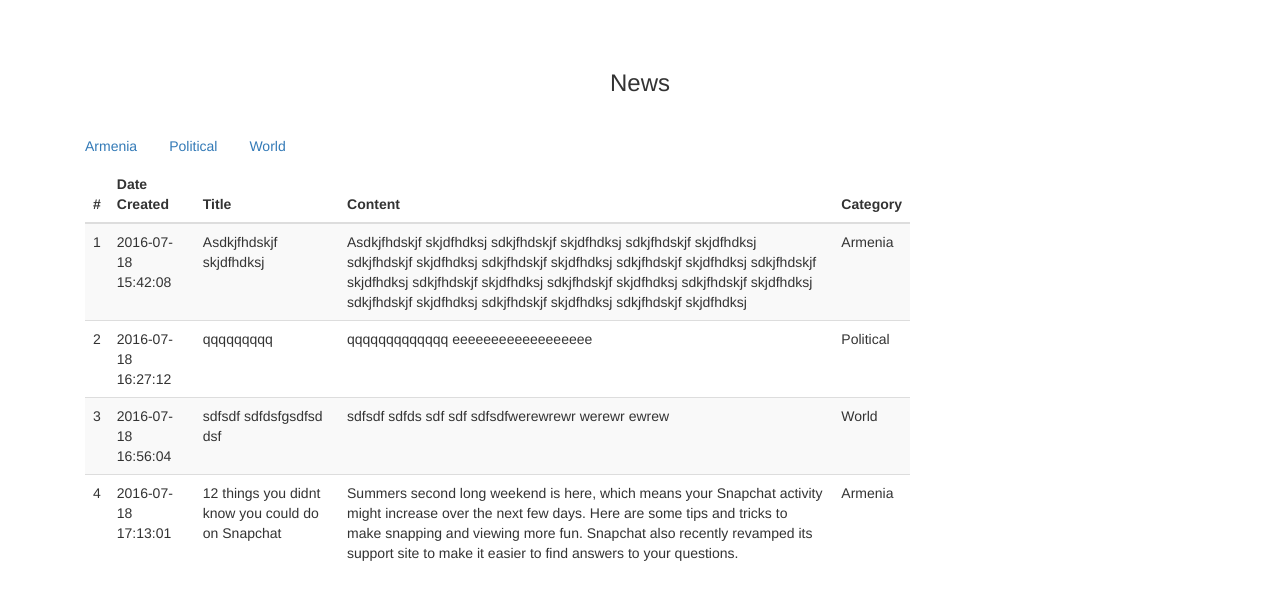
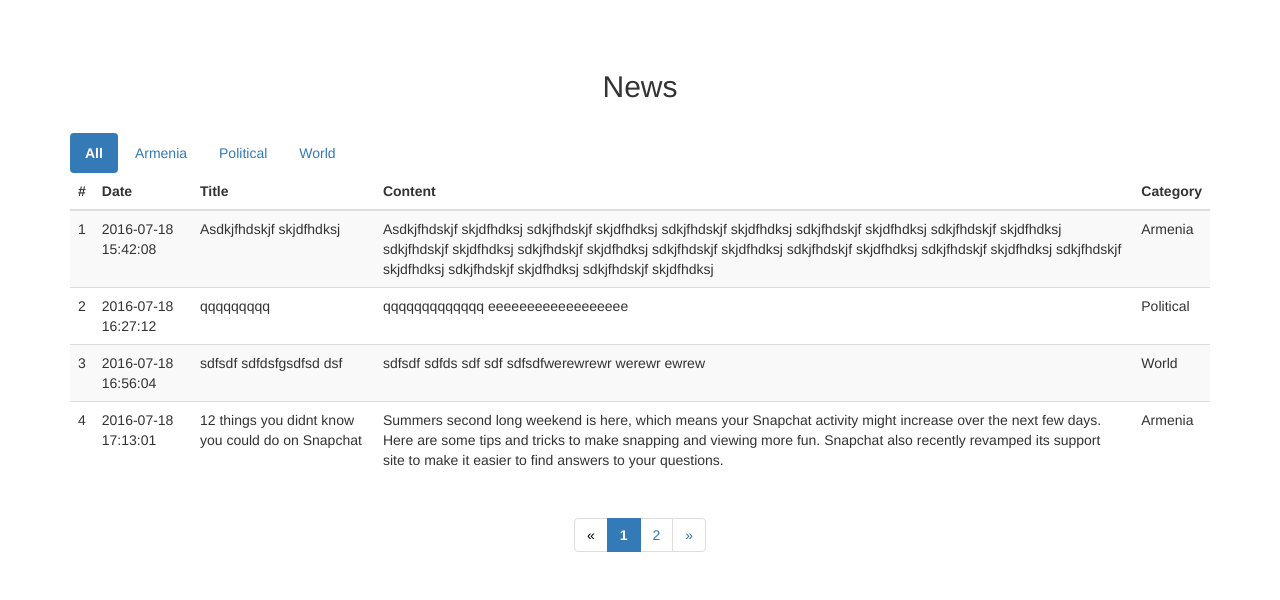
Before and after one commit to Hrant75/Exams, a PHP site: page /index.php in a window 1280 px wide. Shown: the top 600 px of the page. Run offline with PHP 8.4, Linux system fonts and the light colour scheme; data comes from the database, SQL or seed files in the repository; some libraries are stand-ins or nearby versions.

Commit message:
exam 18.07.2016

```diff
--- a/Exam2_18_07_2016/engine.php
+++ b/Exam2_18_07_2016/engine.php
@@ -12,6 +12,7 @@ if (!$dbConnection) {
     die("Connection failed: " . mysqli_connect_error());
 }
 define("ITEMS_PER_PAGE",4);  //haytararum enq konsant
+$fileName = end( explode('/', $_SERVER['PHP_SELF']) );
 
 if(isset($_GET['currentPage'])){
     $currentPage = $_GET['currentPage'];
@@ -24,7 +25,6 @@ if(isset($_GET['pageType'])){
 } else {
     $pageType = 'news';
 }
-
 
 $currentCategory = NULL;
 if(isset($_GET['currentCategory'])){
@@ -49,11 +49,21 @@ function getData($currentCategory = NULL)
     global $tableName;
 
     $data = [];
-    $sql = "SELECT * FROM ".$tableName;
+
+    $sql = "
+    SELECT
+        `news`.`id`,
+        `news`.`date`,
+        `news`.`title`,
+        `news`.`content`,
+        `categories`.`category`
+    FROM `news`
+    JOIN `categories` ON `news`.`category_id` = `categories`.`id`";
 
     if(!is_null($currentCategory)){
-        $sql = "SELECT * FROM ".$tableName." WHERE category_id ='".$currentCategory."'";
+        $sql .= " WHERE `category_id` ='".$currentCategory."'";
     }
+
     $result = mysqli_query($dbConnection, $sql);
 
     if (mysqli_num_rows($result) > 0) {
@@ -64,7 +74,6 @@ function getData($currentCategory = NULL)
     } else return false;
 
 }
-
 
 if(isset($_GET['delButton'])) {
     $deleteRow = $_GET['delButton'];
@@ -188,4 +197,5 @@ function getCategoryNameById($id)
         return $data[0]['category'];
     }
 }
+
 ?>
--- a/Exam2_18_07_2016/index.php
+++ b/Exam2_18_07_2016/index.php
@@ -12,7 +12,6 @@ require_once "engine.php";
     <link href="main.css" rel="stylesheet">
 </head>
 <body>
-<h3 class="text-center">News</h3>
 <?php
 $categories = getCategories();
 $data = getData($currentCategory);
@@ -29,10 +28,15 @@ if($start+$limit > count($data)){
 <div class="container">
     <div class="row">
         <div class="col-md-12">
+            <h2 class="text-center">News</h2>
             <br>
-                <ul class="nav nav-pills">
-
-                <?php
+            <ul class="nav nav-pills">
+            <?php
+                echo '<li role="presentation" style="font-weight:bold"';
+                        if(is_null($currentCategory)){
+                            echo ' class="active"';
+                        }
+                    echo '><a href="index.php">All</a></li>';
                 foreach ($categories as $category ){
                     echo '<li role="presentation" ';
                         if($currentCategory == $category['id']){
@@ -41,17 +45,13 @@ if($start+$limit > count($data)){
                     echo '><a href="index.php?currentCategory='.$category['id'].'">'.$category['category'].'</a></li>';
                 }
                 ?>
-                </ul>
-
-
-        <div class="col-md-9">
-
+            </ul>
 
             <table class="table table-striped">
                 <thead>
                 <tr>
                     <th>#</th>
-                    <th>Date Created</th>
+                    <th>Date</th>
                     <th>Title</th>
                     <th>Content</th>
                     <th>Category</th>
@@ -65,7 +65,8 @@ if($start+$limit > count($data)){
                     echo '<td>'.$data[$i]['date'].'</td>';
                     echo '<td>'.$data[$i]['title'].'</td>';
                     echo '<td>'.$data[$i]['content'].'</td>';
-                    echo '<td>'.getCategoryNameById($data[$i]['category_id']).'</td>';
+                    echo '<td>'.$data[$i]['category'].'</td>';
+//                    echo '<td>'.getCategoryNameById($data[$i]['category_id']).'</td>';
                 }
                 ?>
 
@@ -76,7 +77,9 @@ if($start+$limit > count($data)){
 </div>
 
 
-
+<?php
+include 'pagination.php';
+?>
 
 <script src="https://ajax.googleapis.com/ajax/libs/jquery/1.11.3/jquery.min.js"></script>
 <script src="https://maxcdn.bootstrapcdn.com/bootstrap/3.3.6/js/bootstrap.min.js"></script>
--- a/Exam2_18_07_2016/news.php
+++ b/Exam2_18_07_2016/news.php
@@ -32,7 +32,8 @@
                 echo '<td>'.$data[$i]['date'].'</td>';
                 echo '<td>'.$data[$i]['title'].'</td>';
                 echo '<td>'.$data[$i]['content'].'</td>';
-                echo '<td>'.getCategoryNameById($data[$i]['category_id']).'</td>';
+                echo '<td>'.$data[$i]['category'].'</td>';
+//                echo '<td>'.getCategoryNameById($data[$i]['category_id']).'</td>';
 
                 echo ' <td>';
                 echo '<a href="admin.php?currentPage=' . $currentPage .'&pageType='.$pageType.'&delButton='. $data[$i]['id']. '" class="btn btn-default">Delete</a>';
--- a/Exam2_18_07_2016/pagination.php
+++ b/Exam2_18_07_2016/pagination.php
@@ -1,3 +1,5 @@
+
+
 <nav class="text-center">
     <ul class="pagination">
         <li>
@@ -5,7 +7,7 @@
             if ($currentPage < 2){
                 echo '<a href="#" style="color:black"';
             }else{
-                echo '<a href="admin.php?currentPage='.($currentPage-1).'&pageType='.$pageType.'" ';
+                echo '<a href="'.$fileName.'?currentPage='.($currentPage-1).'&pageType='.$pageType.'" ';
             }
             ?>
             aria-label="Previous">
@@ -20,7 +22,7 @@
                 $style = "font-weight: bold;";
                 $class = "active";
             }
-            echo '<li class=" '.$class.' "><a href="admin.php?currentPage=' . $i .'&pageType='.$pageType.' "style="' . $style . '">' . $i . '</a></li>';
+            echo '<li class=" '.$class.' "><a href="'.$fileName.'?currentPage=' . $i .'&pageType='.$pageType.' "style="' . $style . '">' . $i . '</a></li>';
         }
         ?>
         <li>
@@ -28,7 +30,7 @@
             if ($currentPage == $totalPageCount){
                 echo '<a href="#" style="color:black"';
             }else{
-                echo '<a href="admin.php?currentPage='.($currentPage+1).'&pageType='.$pageType.'" ';
+                echo '<a href="'.$fileName.'?currentPage='.($currentPage+1).'&pageType='.$pageType.'" ';
             }
             ?>aria-label="Next">
             <span aria-hidden="true">&raquo;</span>
```
